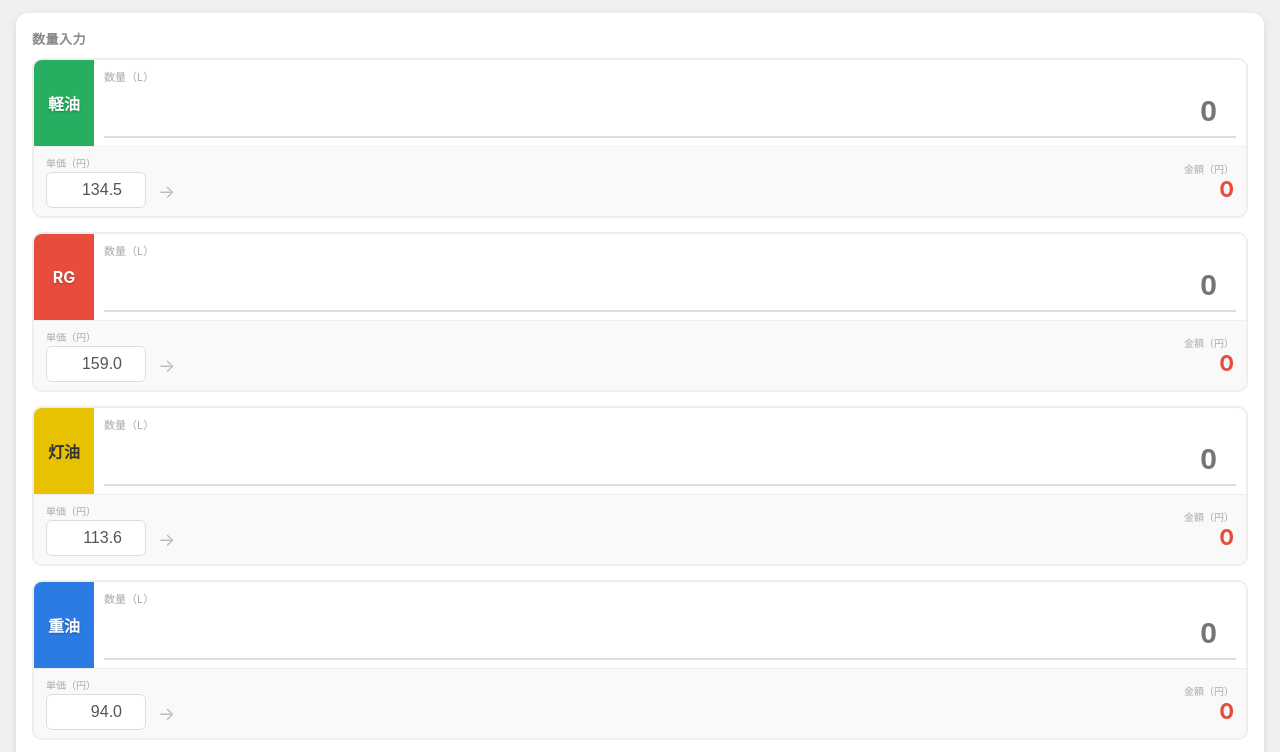
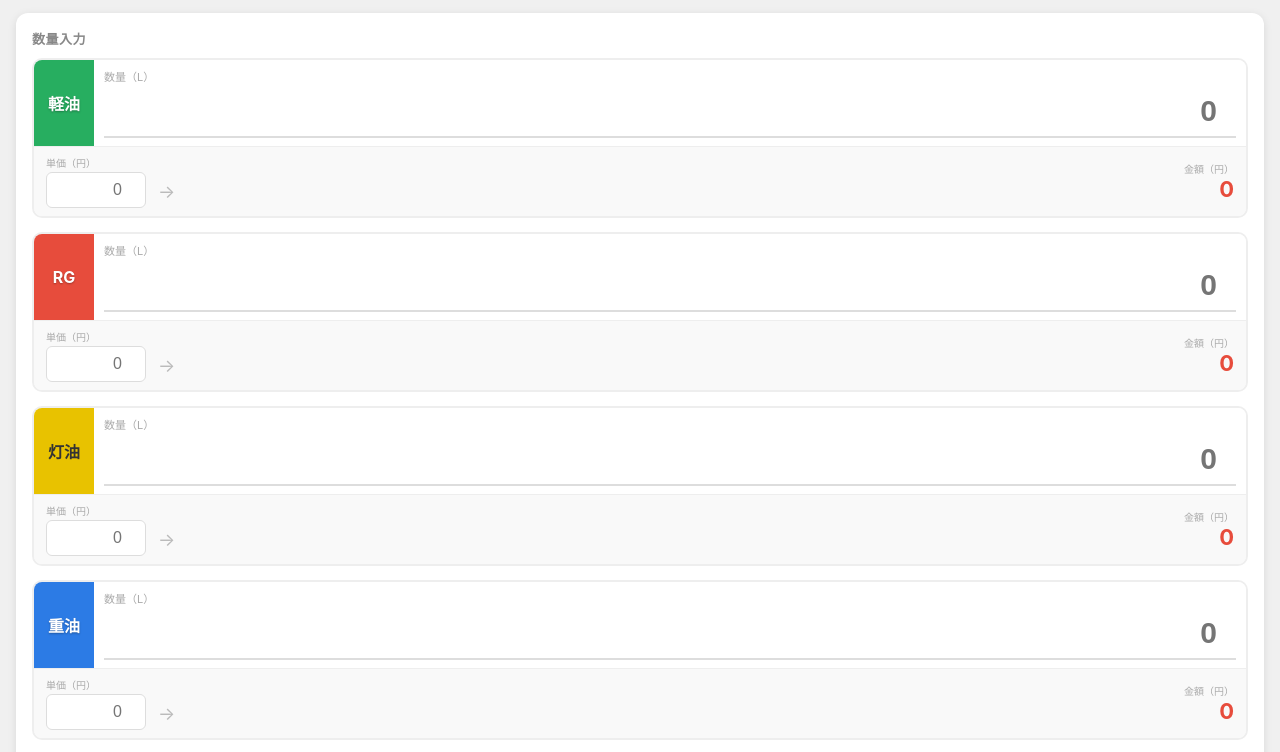
Before and after one commit to f9rjzwz8w9-arch/nenryo, a plain HTML site: page index.html in a window 1280 px wide. Shown: the part 48-800 px from the top of the page. Drawn offline with Linux system fonts and the light colour scheme.

Commit message:
単価の初期値を空欄に変更

```diff
--- a/index.html
+++ b/index.html
@@ -262,7 +262,7 @@
     <div class="fuel-bottom">
       <div class="bottom-item">
         <label>単価（円）</label>
-        <input type="number" class="unit-input" id="price-diesel" inputmode="decimal" value="134.5" oninput="calc()">
+        <input type="number" class="unit-input" id="price-diesel" inputmode="decimal" placeholder="0" oninput="calc()">
       </div>
       <div class="arrow">→</div>
       <div class="amt-display">
@@ -284,7 +284,7 @@
     <div class="fuel-bottom">
       <div class="bottom-item">
         <label>単価（円）</label>
-        <input type="number" class="unit-input" id="price-rg" inputmode="decimal" value="159.0" oninput="calc()">
+        <input type="number" class="unit-input" id="price-rg" inputmode="decimal" placeholder="0" oninput="calc()">
       </div>
       <div class="arrow">→</div>
       <div class="amt-display">
@@ -306,7 +306,7 @@
     <div class="fuel-bottom">
       <div class="bottom-item">
         <label>単価（円）</label>
-        <input type="number" class="unit-input" id="price-kerosene" inputmode="decimal" value="113.6" oninput="calc()">
+        <input type="number" class="unit-input" id="price-kerosene" inputmode="decimal" placeholder="0" oninput="calc()">
       </div>
       <div class="arrow">→</div>
       <div class="amt-display">
@@ -328,7 +328,7 @@
     <div class="fuel-bottom">
       <div class="bottom-item">
         <label>単価（円）</label>
-        <input type="number" class="unit-input" id="price-heavy" inputmode="decimal" value="94.0" oninput="calc()">
+        <input type="number" class="unit-input" id="price-heavy" inputmode="decimal" placeholder="0" oninput="calc()">
       </div>
       <div class="arrow">→</div>
       <div class="amt-display">
```
